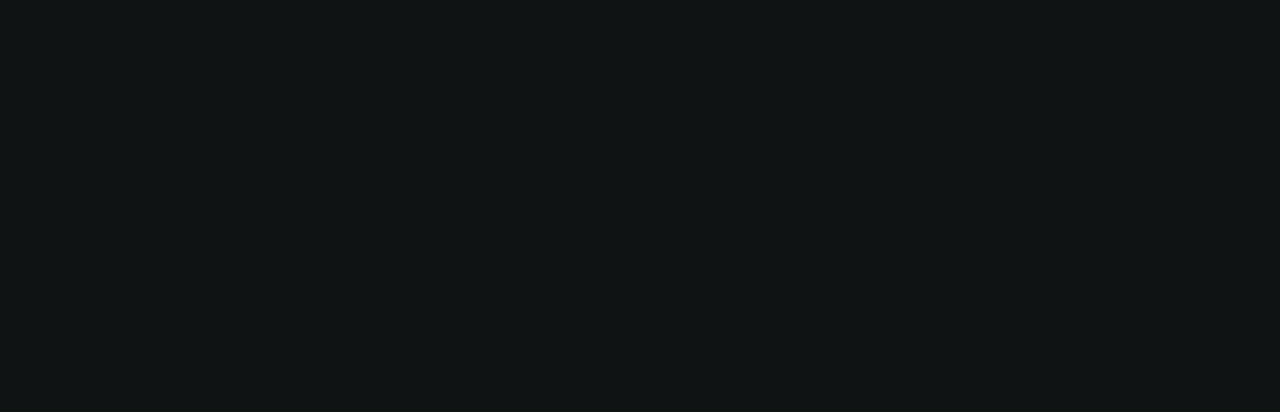
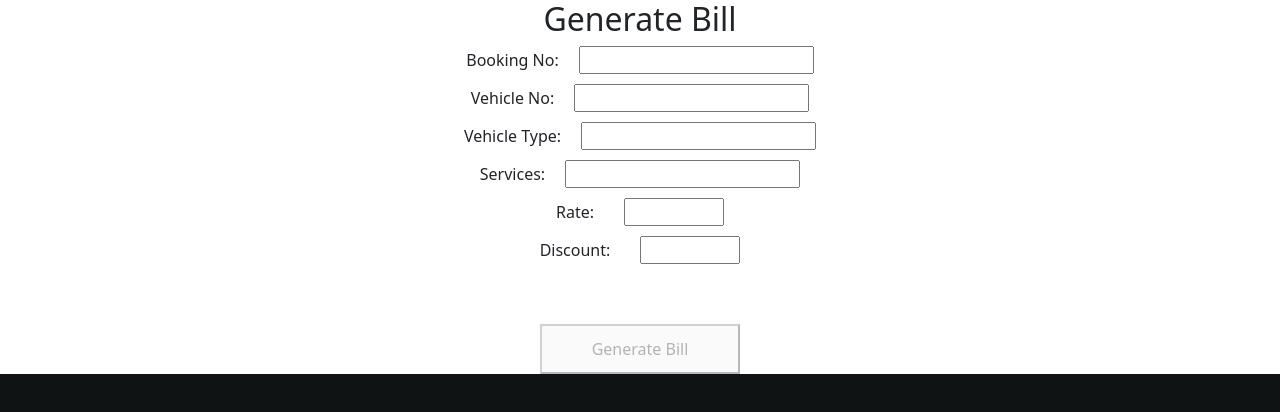
Before and after one commit to Tri-Unityy/universal-carwash, a React (Vite) app: page /billGeneration in a window 1280 px wide. Before the commit this address had no page. Shown: the top 412 px of the page. Built offline with nearby package versions, Linux system fonts and the light colour scheme; a web font is replaced by a local one.

Commit message:
temporary pages

```diff
--- a/src/App.jsx
+++ b/src/App.jsx
@@ -1,5 +1,7 @@
 // import BookingLayout from "./layout/BookingLayout";
 import HomeLayout from "./layout/HomeLayout";
+import AdminLogin from "./screens/admin/adminLogin";
+import BillGeneration from "./screens/admin/billGeneration.jsx";
 import { BrowserRouter as Router, Routes, Route } from "react-router-dom";
 import Prices from "./screens/price/Prices";
 function App() {
@@ -8,6 +10,8 @@ function App() {
       <Router>
         <Routes>
           <Route path="/" element={<HomeLayout />} />
+          <Route path="/adminuserlogin" element={<AdminLogin />} />
+          <Route path="/billGeneration" element={<BillGeneration />} />
           {/* <Route path="/prices" element={<Prices />} /> */}
         </Routes>
       </Router>
--- /dev/null
+++ b/src/screens/admin/adminLogin.jsx
@@ -0,0 +1,50 @@
+import React, { useState } from "react";
+
+
+const AdminLogin = () => {
+  const [form, setForm] = useState({ username: "", password: "" });
+  const [error, setError] = useState("");
+  const history = useHistory();
+
+  const handleChange = (e) => {
+    const { name, value } = e.target;
+    setForm({ ...form, [name]: value });
+  };
+
+  const handleSubmit = (e) => {
+    e.preventDefault();
+    const { username, password } = form;
+
+    // Check if the username and password match the expected values
+    if (username === "Admin007" && password === "universalAdmin") {
+      // Redirect to the /billGeneration page
+      //history.push("/billGeneration");
+    } else {
+      setError("Invalid username or password");
+    }
+  };
+
+  return (
+    <div style={{ height: 300, display: "flex", justifyContent: "center", alignItems: "center" }}>
+      <div className="login-container" style={{ backgroundColor: "#f4f4f4", padding: "20px", borderRadius: "8px", boxShadow: "0 2px 4px rgba(0, 0, 0, 0.1)", width: "300px" }}>
+        <h2 style={{ textAlign: "center" }}>Login</h2>
+        <form onSubmit={handleSubmit}>
+          <div className="form-group">
+            <label htmlFor="username">Username:</label>
+            <input type="text" id="username" name="username" value={form.username} onChange={handleChange} required style={{ width: "100%", padding: "8px", border: "1px solid #cccccc", borderRadius: "4px" }} />
+          </div>
+          <div className="form-group">
+            <label htmlFor="password">Password:</label>
+            <input type="password" id="password" name="password" value={form.password} onChange={handleChange} required style={{ width: "100%", padding: "8px", border: "1px solid #cccccc", borderRadius: "4px" }} />
+          </div>
+          {error && <p style={{ color: "red", textAlign: "center" }}>{error}</p>}
+          <div className="form-group">
+            <input type="submit" value="Login" style={{ width: "100%", padding: "10px", backgroundColor: "#007bff", border: "none", color: "#ffffff", borderRadius: "4px", cursor: "pointer" }} />
+          </div>
+        </form>
+      </div>
+    </div>
+  );
+};
+
+export default AdminLogin;
--- /dev/null
+++ b/src/screens/admin/billGeneration.jsx
@@ -0,0 +1,142 @@
+import React, { useState } from 'react';
+//import { saveAs } from 'file-saver'; // For downloading files
+
+function BillGeneration() {
+  const [formData, setFormData] = useState({
+    bookingNo: '',
+    vehicleNo: '',
+    vehicleType: '',
+    services: '',
+    rate: '',
+    discount: ''
+  });
+  const [generatedBill, setGeneratedBill] = useState('');
+  const [displayData, setDisplayData] = useState(false);
+
+  const handleSubmit = (e) => {
+    e.preventDefault();
+    const generatedBillContent = generateBill(formData);
+    setGeneratedBill(generatedBillContent);
+    setDisplayData(true);
+  };
+
+  const generateBill = (data) => {
+    return `
+      Booking No: ${data.bookingNo}
+      Vehicle No: ${data.vehicleNo}
+      Vehicle Type: ${data.vehicleType}
+      Services: ${data.services}
+      Rate: ${data.rate}
+      Discount: ${data.discount}
+      Total: ${data.total}
+    `;
+  };
+
+  const handleChange = (e) => {
+    const { name, value } = e.target;
+    if (name === 'rate' || name === 'discount') {
+      if (!isNaN(value)) {
+      const rate = parseFloat(formData.rate) || 0;
+      const discount = parseFloat(formData.discount) || 0;
+      const total = (rate - discount);
+      setFormData({ ...formData, [name]: value, total: total });
+      }
+    } else {
+      setFormData({ ...formData, [name]: value });
+    }
+  };
+
+  const isAnyFieldEmpty = Object.values(formData).some(value => value === '');
+
+  return (
+    <div style={{width:'100%',height:'100%',display:'flex',justifyContent:'center',alignItems:'center',flexDirection:'column'}}>
+      <h2>Generate Bill</h2>
+      <form onSubmit={handleSubmit} style={{ display: 'flex', flexDirection: 'column', alignItems: 'center' }}>
+      <div style={{ marginBottom: '10px' }}>
+      <label style={{marginRight:20}} htmlFor="bookingNo">Booking No:</label>
+          <input
+            type="text"
+            id="bookingNo"
+            name="bookingNo"
+            value={formData.bookingNo}
+            onChange={handleChange}
+          />
+        </div>
+        <div style={{ marginBottom: '10px' }}>
+          <label style={{marginRight:20}}  htmlFor="vehicleNo">Vehicle No:</label>
+          <input
+            type="text"
+            id="vehicleNo"
+            name="vehicleNo"
+            value={formData.vehicleNo}
+            onChange={handleChange}
+          />
+        </div>
+        <div style={{ marginBottom: '10px' }}>
+  <label style={{marginRight:20}}  htmlFor="vehicleType">Vehicle Type:</label>
+  <input
+    type="text"
+    id="vehicleType"
+    name="vehicleType"
+    value={formData.vehicleType}
+    onChange={handleChange}
+  />
+</div>
+<div style={{ marginBottom: '10px' }}>
+  <label style={{marginRight:20}}  htmlFor="services">Services:</label>
+  <input
+    type="text"
+    id="services"
+    name="services"
+    value={formData.services}
+    onChange={handleChange}
+  />
+</div>
+<div style={{ marginBottom: '10px' }}>
+  <label style={{ marginRight: '20px' }} htmlFor="rate">Rate:</label>
+  <input
+    type="number"
+    id="rate"
+    name="rate"
+    value={formData.rate}
+    onChange={handleChange}
+    min="0"
+    title="Please enter a valid number"
+    style={{ width: '100px', marginLeft: '10px' }}
+  />
+</div>
+<div style={{ marginBottom: '10px' }}>
+  <label style={{ marginRight: '20px' }} htmlFor="discount">Discount:</label>
+  <input
+    type="number"
+    id="discount"
+    name="discount"
+    value={formData.discount}
+    onChange={handleChange}
+    title="Please enter a valid number"
+    style={{ width: '100px', marginLeft: '10px' }}
+  />
+</div>
+
+        <button style={{width:200,height:50,marginTop:50}} type="submit" disabled={isAnyFieldEmpty}>Generate Bill</button>
+      </form>
+      {displayData && (
+        <div style={{ marginTop: '30px' }}>
+        <h3>Bill</h3>
+        <table style={{ borderCollapse: 'collapse', width: '70%', border: '1px solid black' }}>
+          <tbody>
+            {Object.entries(formData).map(([key, value]) => (
+              <tr key={key} style={{ borderBottom: '1px solid black' }}>
+                <td style={{ padding: '8px', borderRight: '1px solid black' }}>{key}</td>
+                <td style={{ padding: '8px' }}>{value}</td>
+              </tr>
+            ))}
+          </tbody>
+        </table>
+      </div>
+      )}
+    </div>
+  );
+}
+
+export default BillGeneration;
```
